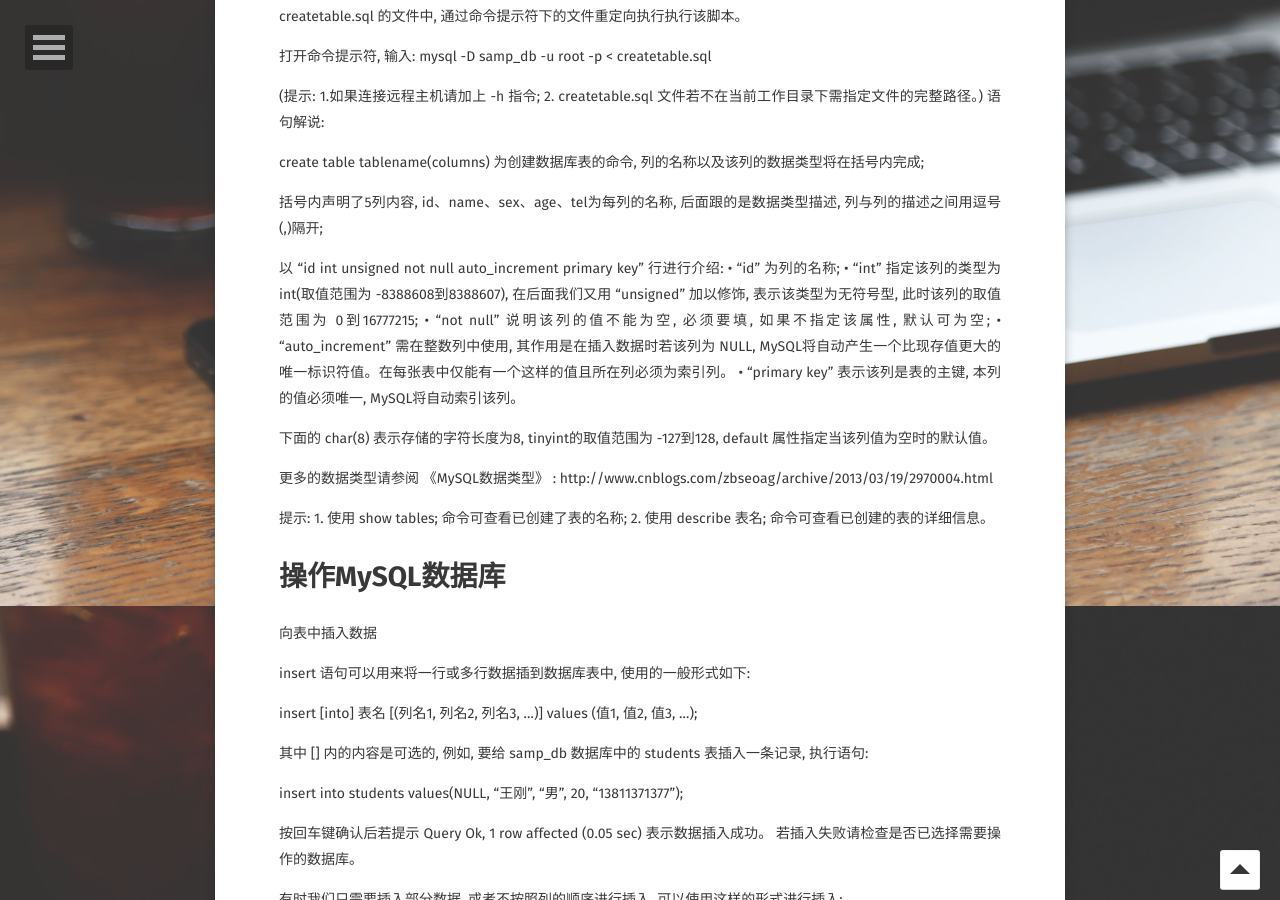
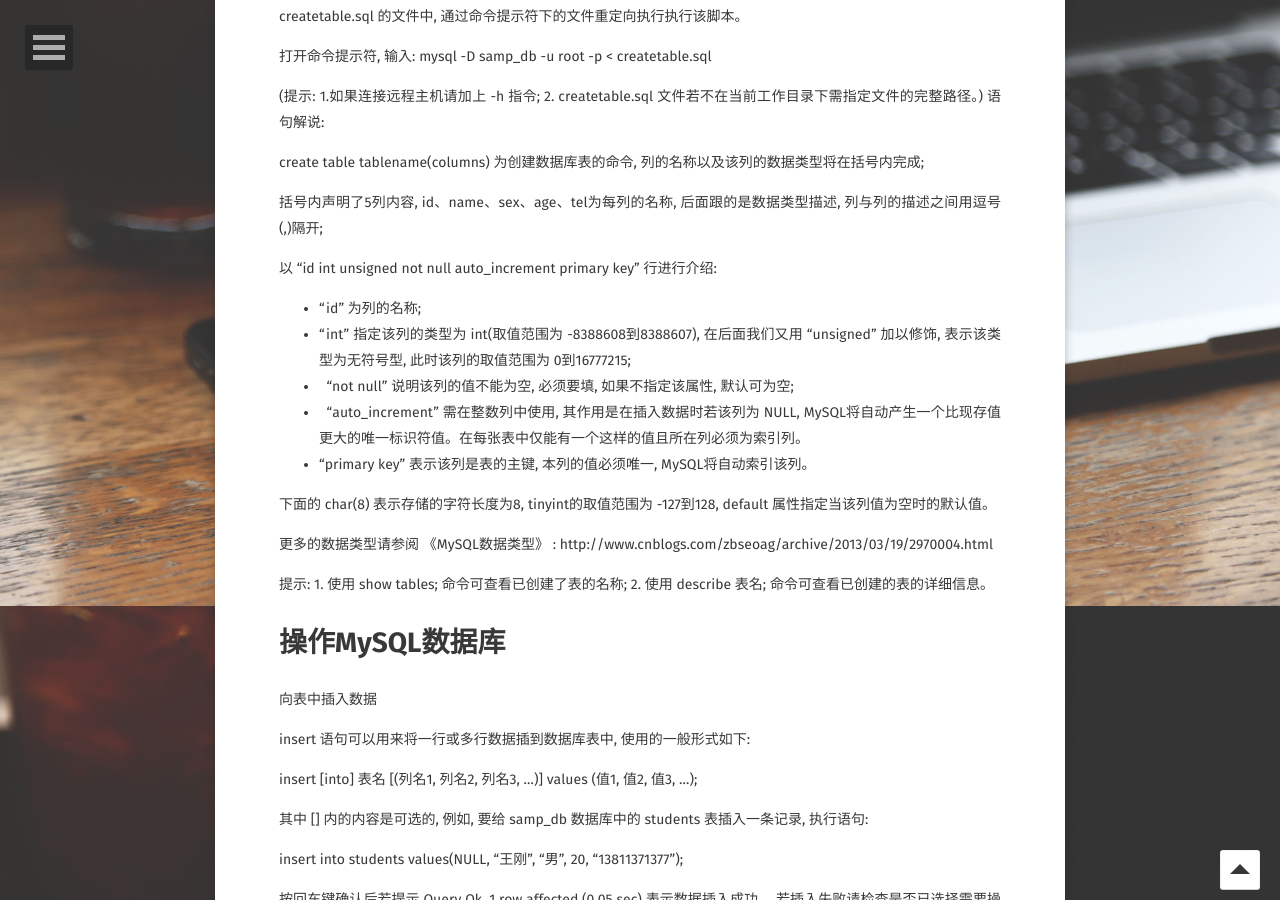
Before and after one commit to wangrx33/wangrx33.github-io, a Jekyll site: the page built from _posts/2017-09-13-how-to-use-mysql.md, in a window 1280 px wide and 900 px high, scrolled down 2994 px. Built offline with Jekyll 4.4.1, drawn with Linux system fonts in a browser that asks for light colours; some web fonts are replaced; comment, search, counter and statistics services are not loaded.

Commit message:
Update 2017-09-13-how-to-use-mysql.md

```diff
--- a/_posts/2017-09-13-how-to-use-mysql.md
+++ b/_posts/2017-09-13-how-to-use-mysql.md
@@ -138,11 +138,11 @@ create table tablename(columns) 为创建数据库表的命令, 列的名称以
 括号内声明了5列内容, id、name、sex、age、tel为每列的名称, 后面跟的是数据类型描述, 列与列的描述之间用逗号(,)隔开;
 
 以 "id int unsigned not null auto_increment primary key" 行进行介绍:
-•	"id" 为列的名称;
-•	"int" 指定该列的类型为 int(取值范围为 -8388608到8388607), 在后面我们又用 "unsigned" 加以修饰, 表示该类型为无符号型, 此时该列的取值范围为 0到16777215;
-•	"not null" 说明该列的值不能为空, 必须要填, 如果不指定该属性, 默认可为空;
-•	"auto_increment" 需在整数列中使用, 其作用是在插入数据时若该列为 NULL, MySQL将自动产生一个比现存值更大的唯一标识符值。在每张表中仅能有一个这样的值且所在列必须为索引列。
-•	"primary key" 表示该列是表的主键, 本列的值必须唯一, MySQL将自动索引该列。
+-   "id" 为列的名称;
+-   "int" 指定该列的类型为 int(取值范围为 -8388608到8388607), 在后面我们又用 "unsigned" 加以修饰, 表示该类型为无符号型, 此时该列的取值范围为 0到16777215;
+-   "not null" 说明该列的值不能为空, 必须要填, 如果不指定该属性, 默认可为空;
+-   "auto_increment" 需在整数列中使用, 其作用是在插入数据时若该列为 NULL, MySQL将自动产生一个比现存值更大的唯一标识符值。在每张表中仅能有一个这样的值且所在列必须为索引列。
+-   "primary key" 表示该列是表的主键, 本列的值必须唯一, MySQL将自动索引该列。
 
 下面的 char(8) 表示存储的字符长度为8, tinyint的取值范围为 -127到128, default 属性指定当该列值为空时的默认值。
 
@@ -309,10 +309,11 @@ alter table 语句用于创建后对表的修改, 基础用法如下:
 
 
 
-{% highlight html %}
+~~~ html
+
 MySQL Workbench官方介绍: http://www.mysql.com/products/workbench/
 
 MySQL Workbench 下载页: http://dev.mysql.com/downloads/tools/workbench/
-{% endhighlight %}
+~~~
 
                                                                                                           from 阮文江老师的网盘
```
